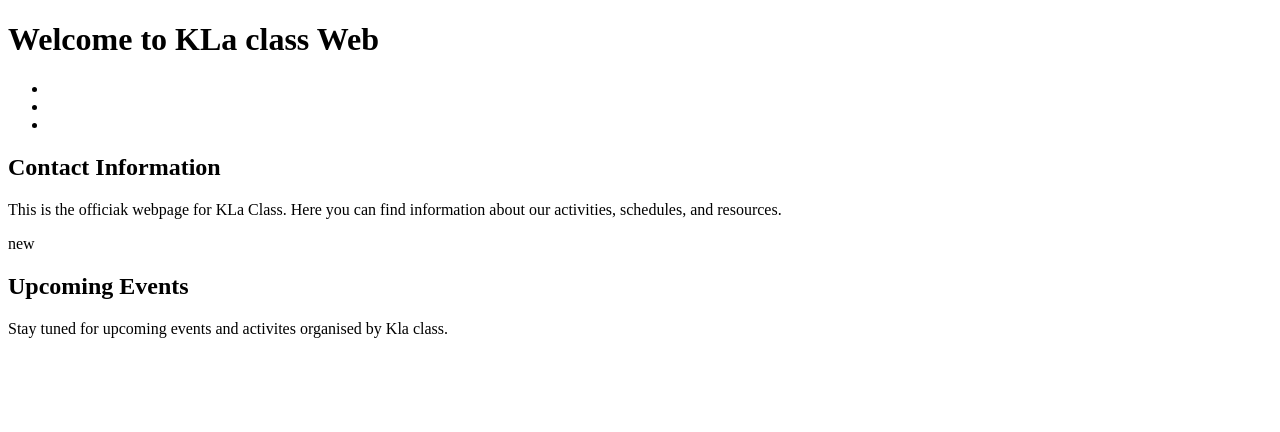
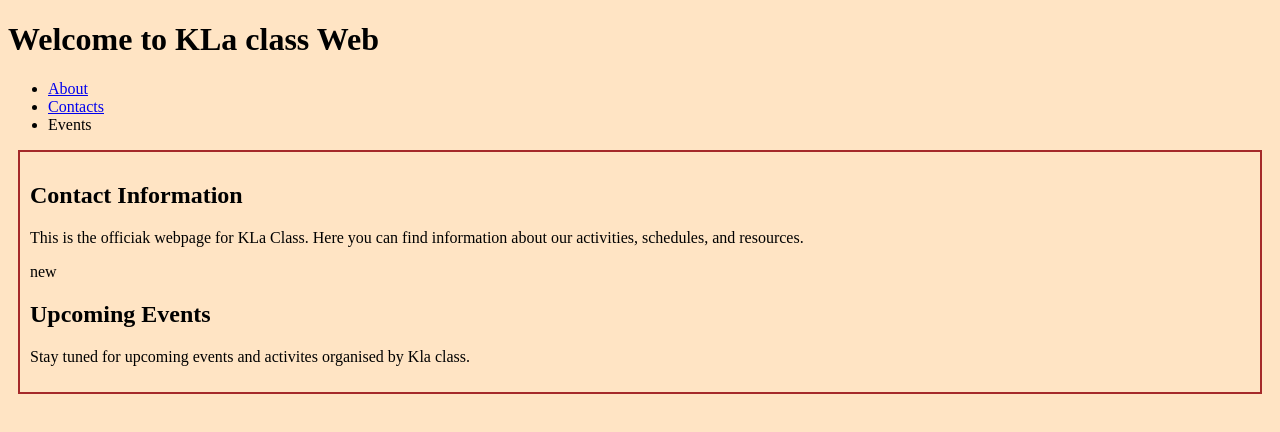
Before and after one commit to solomonnyanzi63/kla-campus-webclass, a plain HTML site: page index.html in a window 1280 px wide. Drawn offline with Linux system fonts and the light colour scheme.

Commit message:
Update index.html

```diff
--- a/index.html
+++ b/index.html
@@ -5,6 +5,7 @@
     <meta charset="UTF-8">
     <meta name="viewport" content="width=, initial-scale=1.0">
     <title>Mugabi Solomon Nyanzi</title>
+    <link rel="stylesheet" href="Sample styles.css">
 </head>
 <body>
     <header>
@@ -13,9 +14,9 @@
     <!--Navigation Area-->
     <nav class="navigation-menu">
         <ul>
-            <li><a href="#about"></a></li>
-            <li><a href="#Contacts"></a></li>
-            <li><a href="#Events"></a></li>
+            <li><a href="#about">About</a></li>
+            <li><a href="#Contacts">Contacts</a></li>
+            <li><a href="#Events"></a>Events</li>
 
         </ul>
     </nav>
```
